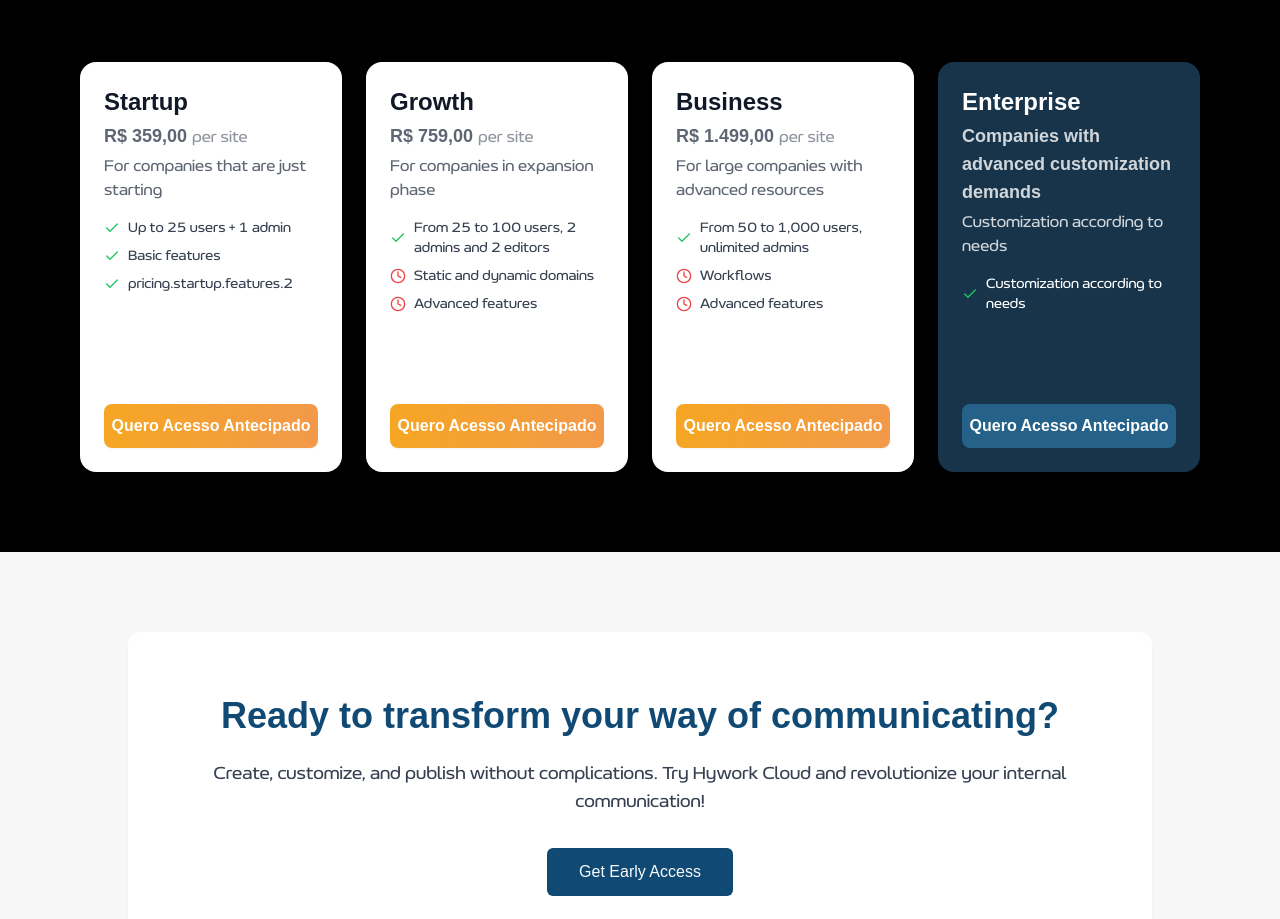
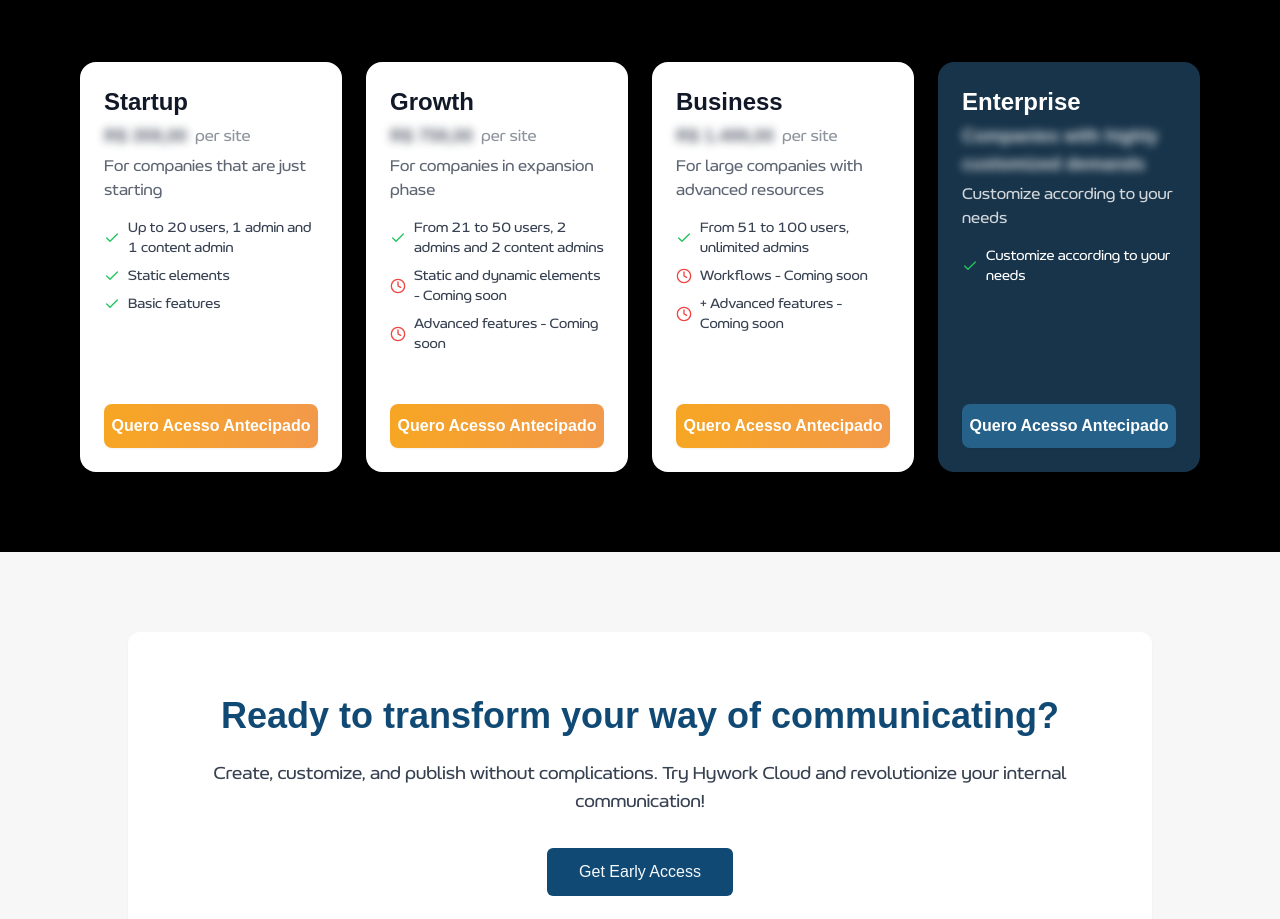
Before and after one commit to ZamperliniCorporation/LP-Cloud, a Next.js app: page / in a window 1280 px wide. Shown: the part 2421-3340 px from the top of the page. Built offline with nearby package versions, Linux system fonts and the light colour scheme; a web font is replaced by a local one.

Commit message:
Update pricing section styles and translations for improved clarity and consistency. Adjust feature descriptions and pricing details across English, Spanish, and Portuguese translations to reflect accurate user limits and upcoming features.

```diff
--- a/components/pricing-section.tsx
+++ b/components/pricing-section.tsx
@@ -92,9 +92,9 @@ export default function PricingSection() {
                 <div
                   className={`${
                     plan.name === "Enterprise" ? "text-white" : "text-gray-700 dark:text-gray-200"
-                  } font-semibold text-lg mb-1 opacity-80`}
+                  } font-semibold text-lg mb-1 opacity-80 flex items-center gap-2`}
                 >
-                  {plan.price} <span className="font-normal text-base opacity-70">{plan.period}</span>
+                  <span className="blur-sm select-none">{plan.price}</span> <span className="font-normal text-base opacity-70">{plan.period}</span>
                 </div>
                 <div className={`${plan.name === "Enterprise" ? "text-white" : "text-gray-700 dark:text-gray-200"} mb-2 opacity-80 text-base`}>
                   {plan.description}
--- a/i18n/translations/en.json
+++ b/i18n/translations/en.json
@@ -52,28 +52,32 @@
       "price": "R$ 359,00",
       "period": "per site",
       "description": "For companies that are just starting",
-      "features": ["Up to 25 users + 1 admin", "Basic features"]
+      "features": ["Up to 20 users, 1 admin and 1 content admin", "Static elements", "Basic features"]
     },
     "growth": {
       "name": "Growth",
       "price": "R$ 759,00",
       "period": "per site",
       "description": "For companies in expansion phase",
-      "features": ["From 25 to 100 users, 2 admins and 2 editors", "Static and dynamic domains", "Advanced features"]
+      "features": [
+        "From 21 to 50 users, 2 admins and 2 content admins",
+        "Static and dynamic elements - Coming soon",
+        "Advanced features - Coming soon"
+      ]
     },
     "business": {
       "name": "Business",
       "price": "R$ 1.499,00",
       "period": "per site",
       "description": "For large companies with advanced resources",
-      "features": ["From 50 to 1,000 users, unlimited admins", "Workflows", "Advanced features"]
+      "features": ["From 51 to 100 users, unlimited admins", "Workflows - Coming soon", "+ Advanced features - Coming soon"]
     },
     "enterprise": {
       "name": "Enterprise",
-      "price": "Companies with advanced customization demands",
+      "price": "Companies with highly customized demands",
       "period": "",
-      "description": "Customization according to needs",
-      "features": ["Customization according to needs"]
+      "description": "Customize according to your needs",
+      "features": ["Customize according to your needs"]
     }
   },
   "cta": {
--- a/i18n/translations/es.json
+++ b/i18n/translations/es.json
@@ -52,28 +52,32 @@
       "price": "R$ 359,00",
       "period": "por sitio",
       "description": "Para empresas que están comenzando",
-      "features": ["Hasta 25 usuarios + 1 administrador", "Funcionalidades básicas"]
+      "features": ["Hasta 20 usuarios, 1 admin y 1 admin de contenido", "Elementos estáticos", "Funcionalidades básicas"]
     },
     "growth": {
       "name": "Growth",
       "price": "R$ 759,00",
       "period": "por sitio",
       "description": "Para empresas en fase de expansión",
-      "features": ["De 25 a 100 usuarios, 2 administradores y 2 editores", "Dominios estáticos y dinámicos", "Funcionalidades avanzadas"]
+      "features": [
+        "De 21 a 50 usuarios, 2 admins y 2 admins de contenido",
+        "Elementos estáticos y dinámicos - Próximamente",
+        "Funcionalidades avanzadas - Próximamente"
+      ]
     },
     "business": {
       "name": "Business",
       "price": "R$ 1.499,00",
       "period": "por sitio",
       "description": "Para grandes empresas con recursos avanzados",
-      "features": ["De 50 a 1.000 usuarios, administradores ilimitados", "Flujos de trabajo", "Funcionalidades avanzadas"]
+      "features": ["De 51 a 100 usuarios, admins ilimitados", "Workflows - Próximamente", "+ Funcionalidades avanzadas - Próximamente"]
     },
     "enterprise": {
       "name": "Enterprise",
-      "price": "Empresas con demandas avanzadas de personalización",
+      "price": "Empresas con demandas altamente personalizadas",
       "period": "",
-      "description": "Personalización de acuerdo con las necesidades",
-      "features": ["Personalización de acuerdo con las necesidades"]
+      "description": "Personaliza según tus necesidades",
+      "features": ["Personaliza según tus necesidades"]
     }
   },
   "cta": {
--- a/i18n/translations/pt.json
+++ b/i18n/translations/pt.json
@@ -52,21 +52,25 @@
       "price": "R$ 359,00",
       "period": "por site",
       "description": "Para empresas que estão começando",
-      "features": ["Até 25 usuários + 1 admin", "Funcionalidades básicas"]
+      "features": ["Até 20 usuários, 1 admin e 1 admin de conteúdo", "Elementos estáticos", "Funcionalidades básicas"]
     },
     "growth": {
       "name": "Growth",
       "price": "R$ 759,00",
       "period": "por site",
       "description": "Para empresas em fase de expansão",
-      "features": ["De 25 a 100 usuários, 2 admins e 2 editores", "Domínios estáticos e dinâmicos", "Funcionalidades avançadas"]
+      "features": [
+        "De 21 até 50 usuários, 2 admins e 2 admins de conteúdo",
+        "Elementos estáticos e dinâmicos - Em breve",
+        "Funcionalidades avançadas - Em breve"
+      ]
     },
     "business": {
       "name": "Business",
       "price": "R$ 1.499,00",
       "period": "por site",
       "description": "Para grandes empresas ",
-      "features": ["De 50 a 1.000 usuários, admins ilimitados", "Workflows", "Funcionalidades avançadas"]
+      "features": ["De 50 a 100 usuários, 2 admins e 2 admins de conteúdo", "Workflows - Em breve", "+ Funcionalidades avançadas - Em breve"]
     },
     "enterprise": {
       "name": "Enterprise",
```
